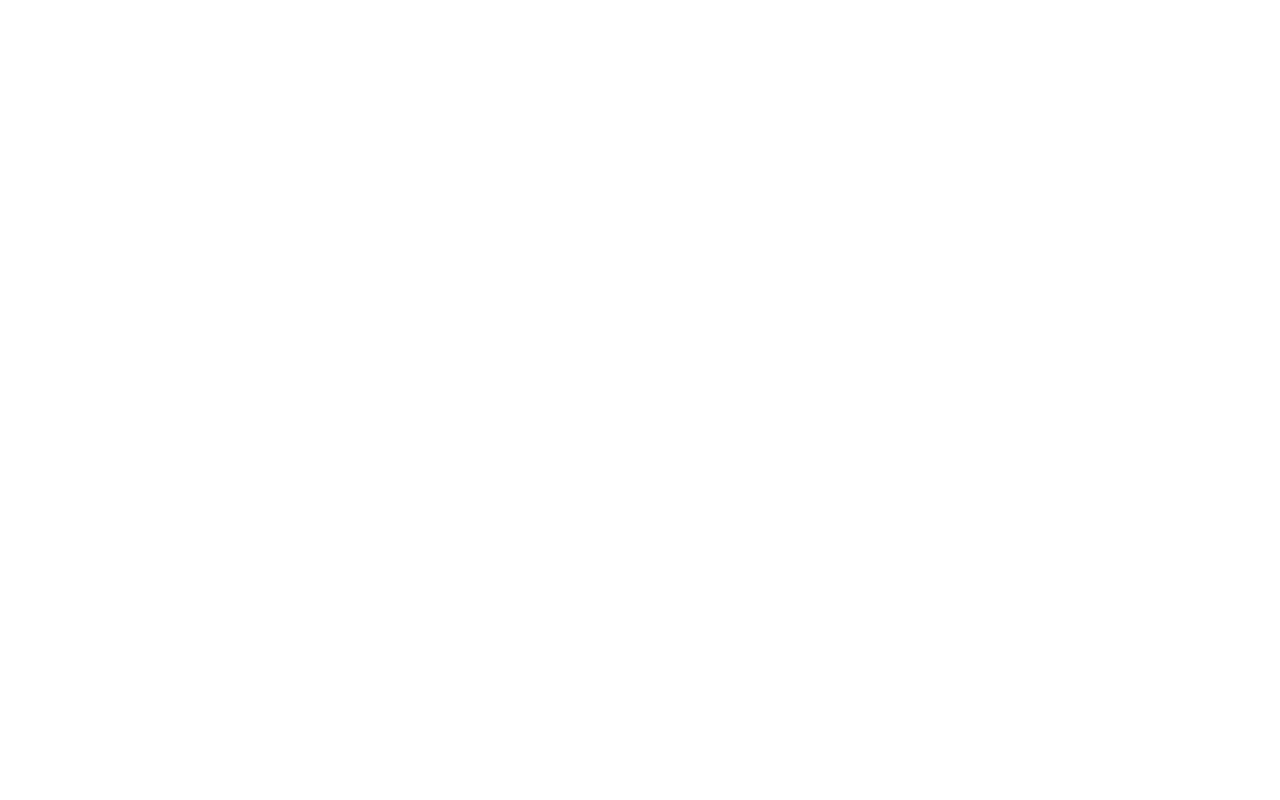
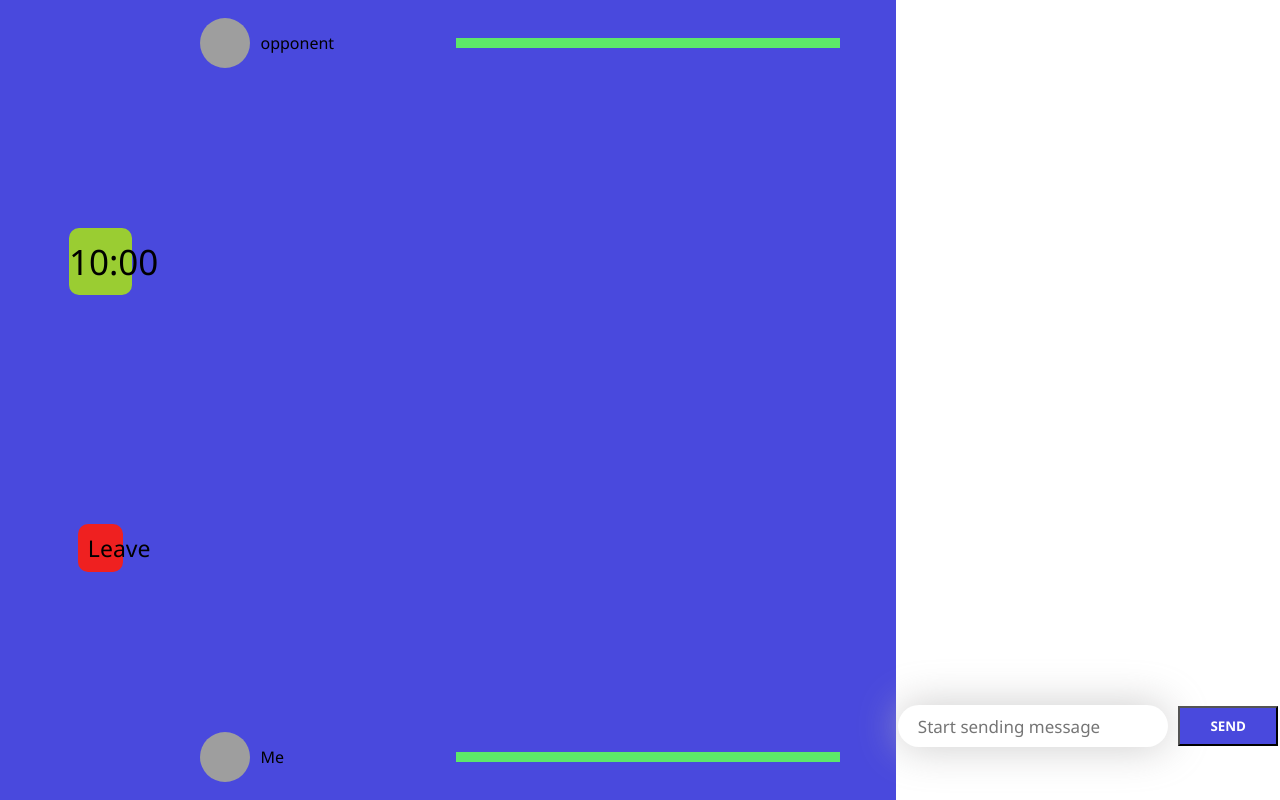
Before and after one commit to ronak-pal1/multiplayer-chess, a plain HTML site: page frontend/gamepage.html in a window 1280 px wide. Drawn offline with Linux system fonts and the light colour scheme; grey boxes are pictures that could not be loaded.

Commit message:
made simple game page

```diff
--- a/frontend/gamepage.html
+++ b/frontend/gamepage.html
@@ -6,5 +6,53 @@
     <title>Game room</title>
     <link href="./styles/gameStyle.css" rel="stylesheet" />
   </head>
-  <body></body>
+  <body>
+    <div class="whole-gameboardpage-container">
+      <div class="board-panel">
+        <div class="game-accessories">
+          <div class="game-timer">10:00</div>
+          <button class="game-leave-button">Leave</button>
+        </div>
+        <div class="board-details">
+          <div class="player-details-section">
+            <div class="player-details">
+              <img src="assets/harry-potter.png" alt="opponent profile" />
+              <p>opponent</p>
+            </div>
+
+            <div class="loader-container">
+              <div class="loader" id="loaderId"></div>
+            </div>
+          </div>
+
+          <div class="board-container" id="board"></div>
+
+          <div class="player-details-section">
+            <div class="player-details">
+              <img src="assets/harry-potter.png" alt="opponent profile" />
+              <p>Me</p>
+            </div>
+
+            <div class="loader-container">
+              <div class="loader" id="loaderId"></div>
+            </div>
+          </div>
+        </div>
+      </div>
+      <div class="chat-panel">
+        <div class="chat-preview" id="chat-preview-field"></div>
+        <div class="chat-box">
+          <input
+            type="text"
+            placeholder="Start sending message"
+            value=""
+            id="chat-box-field"
+          />
+          <button onclick="sendChatMsg()">SEND</button>
+        </div>
+      </div>
+    </div>
+
+    <script src="./functionalities/game-logic.js"></script>
+  </body>
 </html>
--- a/frontend/styles/gameStyle.css
+++ b/frontend/styles/gameStyle.css
@@ -0,0 +1,206 @@
+body {
+  margin: 0px;
+  padding: 0px;
+  background-color: #4949dd;
+}
+
+.whole-gameboardpage-container {
+  width: 100%;
+  height: 100vh;
+  display: flex;
+  flex-direction: row;
+  align-items: center;
+}
+
+.board-panel {
+  flex: 0.7;
+  display: flex;
+  justify-content: space-evenly;
+  align-items: center;
+}
+
+.board-details {
+  flex: 0.5;
+}
+.game-accessories {
+  flex: 0.2;
+  width: 100%;
+  height: 100vh;
+  display: flex;
+  flex-direction: column;
+  justify-content: space-evenly;
+  align-items: center;
+}
+
+.game-leave-button {
+  width: 50%;
+  height: fit-content;
+  font-size: 23px;
+  padding: 8px 10px;
+  font-family: "Segoe UI", Tahoma, Geneva, Verdana, sans-serif;
+  border-radius: 10px;
+  background-color: rgb(239, 32, 32);
+  border: none;
+  color: black;
+}
+
+.game-timer {
+  width: 70%;
+  height: fit-content;
+  background-color: yellowgreen;
+  font-size: 35px;
+  text-align: center;
+  padding: 10px 0px;
+  border-radius: 10px;
+  font-family: "Segoe UI", Tahoma, Geneva, Verdana, sans-serif;
+}
+
+.player-details-section {
+  display: flex;
+  align-items: center;
+  justify-content: space-between;
+  padding: 10px 0px;
+}
+
+.player-details-section > .player-details {
+  display: flex;
+  align-items: center;
+}
+
+.player-details-section > .player-details > img {
+  width: 50px;
+  height: 50px;
+  border-radius: 100%;
+}
+
+.player-details-section > .player-details > p {
+  margin-left: 10px;
+  font-family: "Segoe UI", Tahoma, Geneva, Verdana, sans-serif;
+  font-weight: light;
+}
+
+.player-details-section > .loader-container {
+  width: 60%;
+  height: 10px;
+  background-color: rgb(93, 231, 105);
+}
+
+.player-details-section > .loader-container > .loader {
+  width: 0%;
+  height: 100%;
+  border-radius: 50px;
+  background-color: rgb(93, 231, 105);
+  transition: 0.5s;
+}
+
+/*______________ Game board style __________________*/
+
+.board-container {
+  border: 0px solid black;
+  display: grid;
+  grid-template-columns: repeat(8, 1fr);
+  grid-template-rows: repeat(8, 1fr);
+  /* transform: rotate(180deg); */
+}
+
+.board-container > div {
+  position: relative;
+}
+
+.board-container > div > .box {
+  width: 100%;
+  height: 100%;
+  text-align: center;
+  cursor: pointer;
+  user-select: none;
+  /* transform: rotate(180deg); */
+}
+
+.board-container > div > .highlighted-circle {
+  display: none;
+  position: absolute;
+  width: 1px;
+  height: 1px;
+  background-color: blue;
+  top: 50%;
+  left: 50%;
+  border-radius: 40px;
+  box-shadow: 0px 0px 40px 20px blue;
+}
+
+/* ____________ chat box ____________ */
+.chat-panel {
+  width: 100%;
+  height: 100%;
+  flex: 0.3;
+  display: flex;
+  display: flex;
+  flex-direction: column;
+  background-color: white;
+}
+
+.chat-preview {
+  flex: 0.8;
+  overflow-y: scroll;
+  padding: 30px;
+}
+
+.chat-preview > div {
+  width: fit-content;
+  max-width: 50%;
+
+  padding: 20px 20px;
+  font-family: "Segoe UI", Tahoma, Geneva, Verdana, sans-serif;
+  font-weight: 400;
+  margin-top: 30px;
+  margin-bottom: 30px;
+}
+
+.my-message {
+  margin-left: auto;
+  background-color: #4949dd;
+  border-radius: 30px;
+  border-bottom-right-radius: 0px;
+  box-shadow: 0px 0px 40px 1px rgba(186, 185, 185, 0.71);
+  color: white;
+}
+
+.opp-message {
+  margin-right: auto;
+  background-color: whitesmoke;
+  border-radius: 30px;
+  border-bottom-left-radius: 0px;
+  box-shadow: 0px 0px 40px 1px rgba(186, 185, 185, 0.71);
+  color: black;
+}
+
+.chat-box {
+  flex: 0.2;
+  display: flex;
+  justify-content: center;
+  align-items: center;
+}
+
+.chat-box > input {
+  width: 60%;
+  height: 40px;
+  font-size: 17px;
+  padding-left: 20px;
+  padding-right: 20px;
+  font-family: "Segoe UI", Tahoma, Geneva, Verdana, sans-serif;
+  font-weight: light;
+  margin-right: 10px;
+  border: none;
+  outline: none;
+  box-shadow: 0px 0px 40px 1px rgba(186, 185, 185, 0.71);
+  border-radius: 30px;
+}
+
+.chat-box > button {
+  width: 100px;
+  height: 40px;
+  font-family: "Segoe UI", Tahoma, Geneva, Verdana, sans-serif;
+  font-weight: bold;
+  background-color: #4949dd;
+  color: white;
+}
```
